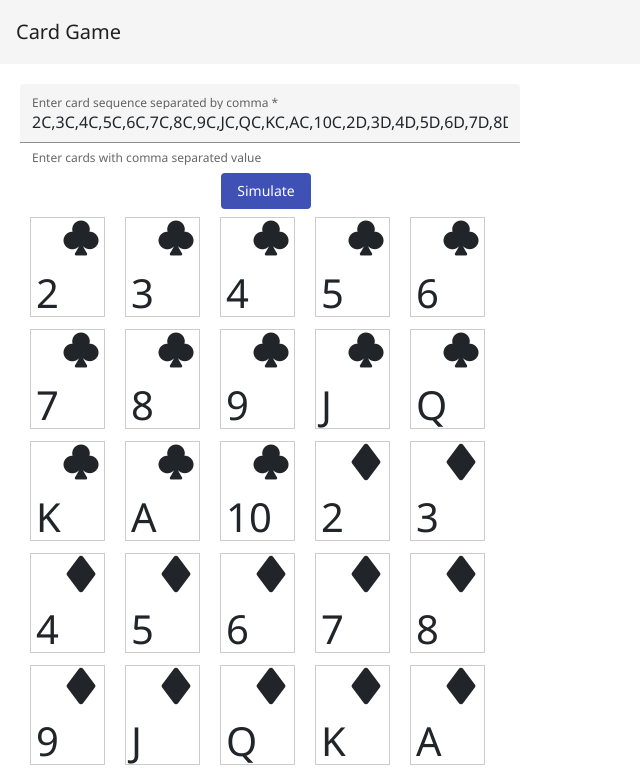
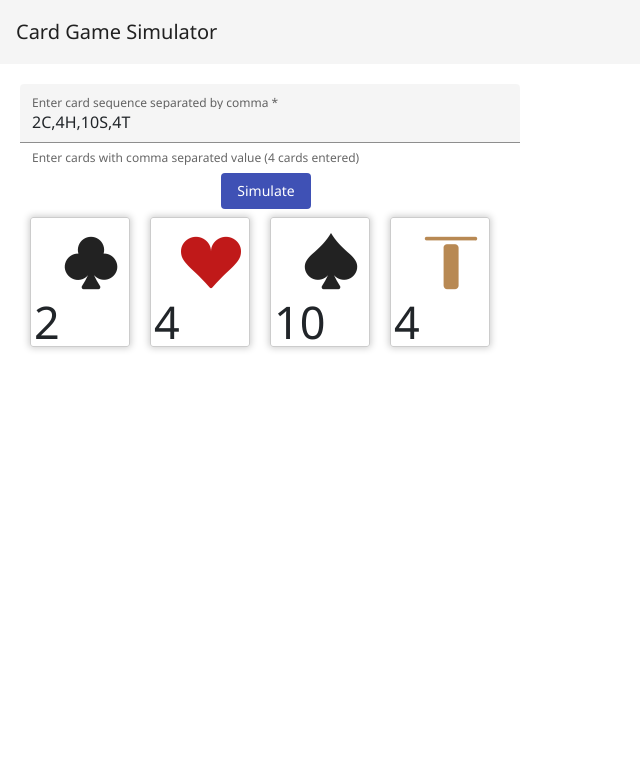
Before and after one commit to prateek03jan/CardGameSimulator, an Angular app in the folder CardGame.Presentation/ClientApp/: page / in a window 1280 px wide. Shown: the top 775 px of the page, without its empty margins (0-640 px from the left). Built offline with nearby package versions, Linux system fonts and the light colour scheme.

Commit message:
ui fixes

```diff
--- a/CardGame.Presentation/ClientApp/package.json
+++ b/CardGame.Presentation/ClientApp/package.json
@@ -40,6 +40,7 @@
     "@angular-devkit/build-angular": "~13.1.2",
     "@angular/cli": "~13.1.2",
     "@angular/compiler-cli": "~13.1.1",
+    "@types/hammerjs": "^2.0.41",
     "@types/jasmine": "~3.6.0",
     "@types/jasminewd2": "~2.0.8",
     "@types/node": "^12.11.1",
--- a/CardGame.Presentation/ClientApp/src/app/home/home.component.css
+++ b/CardGame.Presentation/ClientApp/src/app/home/home.component.css
@@ -28,34 +28,53 @@
   color: #ae1211;
 }
 
-.success {
-  /* display: flex; */
-}
-
 .playing-card {
   display: inline-block;
-  height: 20%;
   border: 1px solid #ccc;
-  width: 15%;
-  height: 100px;
+  width: 20%;
+  height: 130px;
   margin: 0px 10px;
+  box-shadow: 0px 0px 7px 1px #ccc;
+  border-radius: 3px;
 }
 
 .card-number {
+  font-size: 45px;
+  top: -20px;
   position: relative;
-  bottom: 0;
-  left: 5px;
-  font-size: 40px;
-  top: -15px;
+  left: 3px;
 }
 
 .suite {
-  position: relative;
-  font-size: 40px;
+  font-size: 60px;
+}
+
+.suite > div {
+  display: inline-block;
   margin-left: 30px;
-  top: -10px;
+  top: 0;
 }
 
 .result-header {
   text-align: center;
 }
+
+.heart,
+.diamond {
+  color: #c01919;
+}
+
+.info-button {
+  position: relative;
+  top: -6px;
+  left: -30px;
+}
+
+.spade,
+.club {
+  color: #222;
+}
+
+.trump {
+  color: #b88953;
+}
--- a/CardGame.Presentation/ClientApp/src/app/home/home.component.html
+++ b/CardGame.Presentation/ClientApp/src/app/home/home.component.html
@@ -1,4 +1,4 @@
-<div class="parent">
+<div class="row">
   <div class="child col-md-6">
     <form class="form">
       <mat-form-field class="full-width" appearance="fill">
@@ -12,14 +12,32 @@
           [ngModel]="userData"
           (ngModelChange)="onModelChanged($event)"
         />
-        <mat-hint>Enter cards with comma separated value</mat-hint>
+        <mat-hint
+          >Enter cards with comma separated value
+          <span *ngIf="displayCardData.length > 0"
+            >({{ displayCardData.length }} card<span
+              *ngIf="displayCardData.length > 1"
+              >s</span
+            >
+            entered)</span
+          ></mat-hint
+        >
         <mat-error *ngIf="cardFormControl.hasError('required')">
           Card sequence is <strong>required</strong>
         </mat-error>
       </mat-form-field>
       <section class="error" *ngIf="!isValidationPassed">
-        Wrong/No card is entered. Allowed cards are
-        <span *ngFor="let c of allowedCardValues"> [{{ c }}] </span>
+        <div class="row">
+          <div class="col-md-9">Wrong/No card is entered... Click to show</div>
+          <button
+            matTooltip="Click for info"
+            (click)="showDescriptiveErrorMessage()"
+            mat-icon-button
+            class="info-button"
+          >
+            <mat-icon>info</mat-icon>
+          </button>
+        </div>
       </section>
       <section *ngIf="cardFormControl.valid && isValidationPassed">
         <div class="button-row">
@@ -30,27 +48,27 @@
       </section>
       <section *ngIf="isValidationPassed" class="success col-md-12">
         <div *ngFor="let m of displayCardData" class="playing-card">
-          <div class="suite" *ngIf="m.suite === 'S'">
+          <div class="suite spade" *ngIf="m.suite === 'S'">
             <div>
               <i class="bi bi-suit-spade-fill"></i>
             </div>
           </div>
-          <div class="suite" *ngIf="m.suite === 'C'">
+          <div class="suite club" *ngIf="m.suite === 'C'">
             <div>
               <i class="bi bi-suit-club-fill"></i>
             </div>
           </div>
-          <div class="suite" *ngIf="m.suite === 'H'">
+          <div class="suite heart" *ngIf="m.suite === 'H'">
             <div>
               <i class="bi bi-suit-heart-fill"></i>
             </div>
           </div>
-          <div class="suite" *ngIf="m.suite === 'D'">
+          <div class="suite diamond" *ngIf="m.suite === 'D'">
             <div>
               <i class="bi bi-suit-diamond-fill"></i>
             </div>
           </div>
-          <div class="suite" *ngIf="m.suite === 'T'">
+          <div class="suite trump" *ngIf="m.suite === 'T'">
             <div>
               <i class="bi bi-align-top"></i>
             </div>
@@ -62,32 +80,33 @@
   </div>
 
   <div class="child col-md-6">
+    <form class="form" *ngIf="cards != undefined && cards.length > 0">
       <section>
         <h1 class="result-header">Play in this order</h1>
       </section>
       <div class="card-container">
         <div *ngFor="let m of cards" class="playing-card">
-        <div class="suite" *ngIf="m.suite === 'S'">
+          <div class="suite spade" *ngIf="m.suite === 'S'">
             <div>
               <i class="bi bi-suit-spade-fill"></i>
             </div>
           </div>
-        <div class="suite" *ngIf="m.suite === 'C'">
+          <div class="suite club" *ngIf="m.suite === 'C'">
             <div>
               <i class="bi bi-suit-club-fill"></i>
             </div>
           </div>
-        <div class="suite" *ngIf="m.suite === 'H'">
+          <div class="suite heart" *ngIf="m.suite === 'H'">
             <div>
               <i class="bi bi-suit-heart-fill"></i>
             </div>
           </div>
-        <div class="suite" *ngIf="m.suite === 'D'">
+          <div class="suite diamond" *ngIf="m.suite === 'D'">
             <div>
               <i class="bi bi-suit-diamond-fill"></i>
             </div>
           </div>
-        <div class="suite" *ngIf="m.suite === 'T'">
+          <div class="suite trump" *ngIf="m.suite === 'T'">
             <div>
               <i class="bi bi-align-top"></i>
             </div>
@@ -95,5 +114,6 @@
           <div class="card-number">{{ m.number }}</div>
         </div>
       </div>
+    </form>
   </div>
 </div>
--- a/CardGame.Presentation/ClientApp/src/app/home/home.component.ts
+++ b/CardGame.Presentation/ClientApp/src/app/home/home.component.ts
@@ -1,6 +1,7 @@
 import { Component, OnInit, Inject } from '@angular/core';
 import { DataService } from '../service/data.service';
 import { Card } from '../models/card';
+import { MatSnackBar } from '@angular/material/snack-bar';
 import {
   AbstractControl,
   FormControl,
@@ -95,8 +96,7 @@ export class HomeComponent implements OnInit {
   SIMULATE_CARD_API!: string;
   cards: Card[] = [];
   isLoaderShown: boolean = false;
-  userData: string =
-    '2C,3C,4C,5C,6C,7C,8C,9C,JC,QC,KC,AC,10C,2D,3D,4D,5D,6D,7D,8D,9D,JD,QD,KD,AD,10D,2S,3S,4S,5S,6S,7S,8S,9S,JS,QS,KS,AS,10S,2H,3H,4H,5H,6H,7H,8H,9H,JH,QH,KH,AH,10H,4T,2T,ST,RT,PT';
+  userData: string = '2C,4H,10S,4T';
   userCardData: string[] = [];
   displayCardData: Card[] = [];
 
@@ -106,6 +106,7 @@ export class HomeComponent implements OnInit {
 
   constructor(
     private dataService: DataService,
+    private _snackBar: MatSnackBar,
     @Inject('BASE_URL') baseUrl: string
   ) {
     this.SIMULATE_CARD_API = baseUrl + 'cardgame';
@@ -114,20 +115,6 @@ export class HomeComponent implements OnInit {
   ngOnInit(): void {}
 
   simulate() {
-    // let items: string[] = [
-    //   '3C',
-    //   'JS',
-    //   '2D',
-    //   'PT',
-    //   '10H',
-    //   'KH',
-    //   '8S',
-    //   '4T',
-    //   'AC',
-    //   '4H',
-    //   'RT',
-    //   '2T',
-    // ];
     this.isLoaderShown = true;
     this.dataService
       .simulateCardGame(this.userCardData, this.SIMULATE_CARD_API)
@@ -152,7 +139,8 @@ export class HomeComponent implements OnInit {
   updateDisplayCardData(items: string[]): void {
     this.displayCardData = [];
     items.forEach((element) => {
-      let card: Card = new Card(element);
+      let x: string = element.trim();
+      let card: Card = new Card(element.trim());
       this.displayCardData.push(card);
     });
   }
@@ -170,4 +158,25 @@ export class HomeComponent implements OnInit {
     this.isValidationPassed = !isNotFound;
     return !isNotFound;
   }
+
+  showDescriptiveErrorMessage() {
+    this._snackBar.openFromComponent(ErrorToasterComponent, {
+      duration: 5000,
+    });
+  }
 }
+
+@Component({
+  selector: 'error-message',
+  template: `
+    <strong>The allowed values for the cards are: </strong>
+    <span
+      >2C, 3C, 4C, 5C, 6C, 7C, 8C, 9C, JC, QC, KC, AC, 10C, 2D, 3D, 4D, 5D, 6D,
+      7D, 8D, 9D, JD, QD, KD, AD, 10D, 2S, 3S, 4S, 5S, 6S, 7S, 8S, 9S, JS, QS,
+      KS, AS, 10S, 2H, 3H, 4H, 5H, 6H, 7H, 8H, 9H, JH, QH, KH, AH, 10H, 4T, 2T,
+      ST, RT, PT</span
+    >
+  `,
+  styles: [],
+})
+export class ErrorToasterComponent {}
--- a/CardGame.Presentation/ClientApp/src/app/home/home.module.ts
+++ b/CardGame.Presentation/ClientApp/src/app/home/home.module.ts
@@ -6,6 +6,9 @@ import { MatFormFieldModule } from '@angular/material/form-field';
 import { FormsModule, ReactiveFormsModule } from '@angular/forms';
 import { MatInputModule } from '@angular/material/input';
 import { MatButtonModule } from '@angular/material/button';
+import { MatIconModule } from '@angular/material/icon';
+import { BrowserAnimationsModule } from '@angular/platform-browser/animations';
+import { MatSnackBarModule } from '@angular/material/snack-bar';
 
 @NgModule({
   declarations: [HomeComponent],
@@ -16,6 +19,9 @@ import { MatButtonModule } from '@angular/material/button';
     ReactiveFormsModule,
     MatInputModule,
     MatButtonModule,
+    MatIconModule,
+    BrowserAnimationsModule,
+    MatSnackBarModule,
   ],
   providers: [DataService],
   exports: [HomeComponent],
--- a/CardGame.Presentation/ClientApp/src/app/navbar/nav-bar/nav-bar.component.html
+++ b/CardGame.Presentation/ClientApp/src/app/navbar/nav-bar/nav-bar.component.html
@@ -1,4 +1,4 @@
 <mat-toolbar>
-  <span>Card Game</span>
+  <span>Card Game Simulator</span>
   <span class="example-spacer"></span>
 </mat-toolbar>
```
Also changed, not shown: CardGame.Presentation/ClientApp/src/app/navbar/navbar.module.ts (+8 -1 lines), 1 other file (tests, documents, lock files or other folders). Lines whose indentation alone changed are shown as unchanged.
